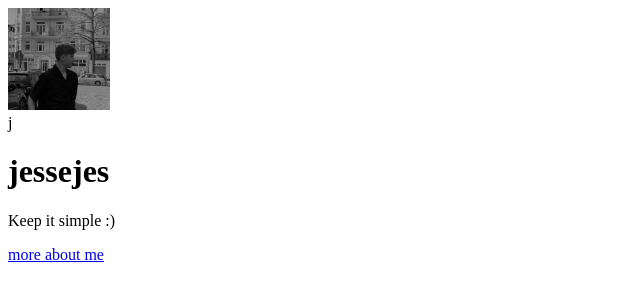
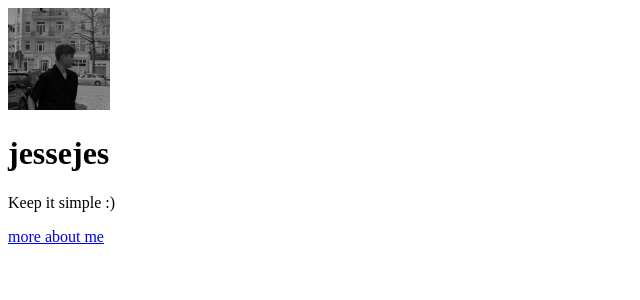
Before and after one commit to jessejes/blog, a Next.js app: page / in a window 1280 px wide. Shown: the top 300 px of the page, without its empty margins (0-640 px from the left). Built offline with nearby package versions, Linux system fonts and the light colour scheme.

Commit message:
🧨 Fixed typo

```diff
--- a/src/pages/index.tsx
+++ b/src/pages/index.tsx
@@ -13,7 +13,7 @@
       </Head>
       <div className="flex flex-col flex-grow justify-center items-center gap-6 ">
         <Image className="rounded-full" src="/avatar.jpg" alt="Avatar" width={102} height={102} />
-        <div className="flex flex-col items-center gap-2">j
+        <div className="flex flex-col items-center gap-2">
           <h1 className="text-4xl font-bold" >jessejes</h1>
           <p className="text-base">Keep it simple :)</p>
         </div>
```
